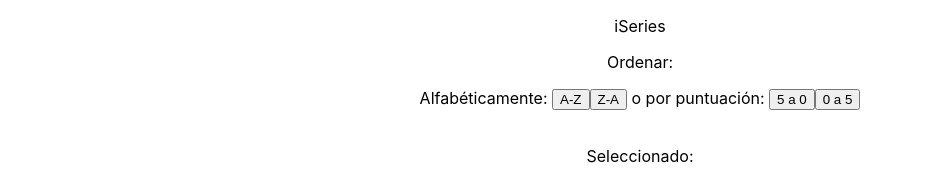
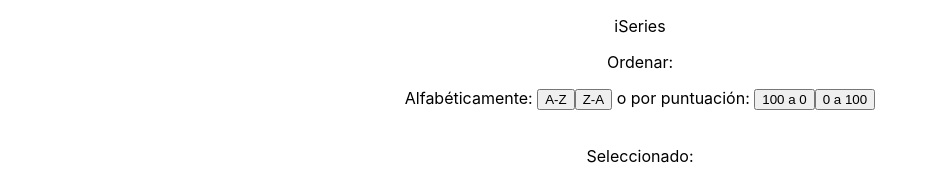
Before and after one commit to damianlonare/iseries-web-app, a React (Create React App) app: page / in a window 1280 px wide. Shown: the top 179 px of the page, without its empty margins (0-934 px from the left). Built offline with nearby package versions, Linux system fonts and the light colour scheme; no server answers; the HTML template or start-up script is replaced by a standard one.

Commit message:
Improved SortingGroup feature

```diff
--- a/src/components/SortingGroup.js
+++ b/src/components/SortingGroup.js
@@ -18,8 +18,8 @@
       {/* TODO: QUITAR, SE AGREGÓ SOLO PARA AYUDAR A ENTENDER MEJOR
         ANTES DE LA IMPLEMENTACIÓN DE DISEÑO FINAL */}
       &nbsp;
-      <button onClick={() => handleOnClickOrderBy('5 a 0')}>5 a 0</button>
-      <button onClick={() => handleOnClickOrderBy('0 a 5')}>0 a 5</button>
+      <button onClick={() => handleOnClickOrderBy('100-0')}>100 a 0</button>
+      <button onClick={() => handleOnClickOrderBy('0-100')}>0 a 100</button>
       {/* TODO: QUITAR, SE AGREGÓ SOLO PARA AYUDAR A ENTENDER MEJOR
         ANTES DE LA IMPLEMENTACIÓN DE DISEÑO FINAL */}
       <br />
--- a/src/layouts/Content.js
+++ b/src/layouts/Content.js
@@ -51,6 +51,12 @@
       if (orderBy === 'A-Z') {
         if (a.name < b.name) return -1
       }
+      if (orderBy === '0-100') {
+        if (a.vote_average < b.vote_average) return -1
+      }
+      if (orderBy === '100-0') {
+        if (a.vote_average > b.vote_average) return -1
+      }
     })
     // setSeriesList([])
     setSeriesList(sortedSeriesList)
```
